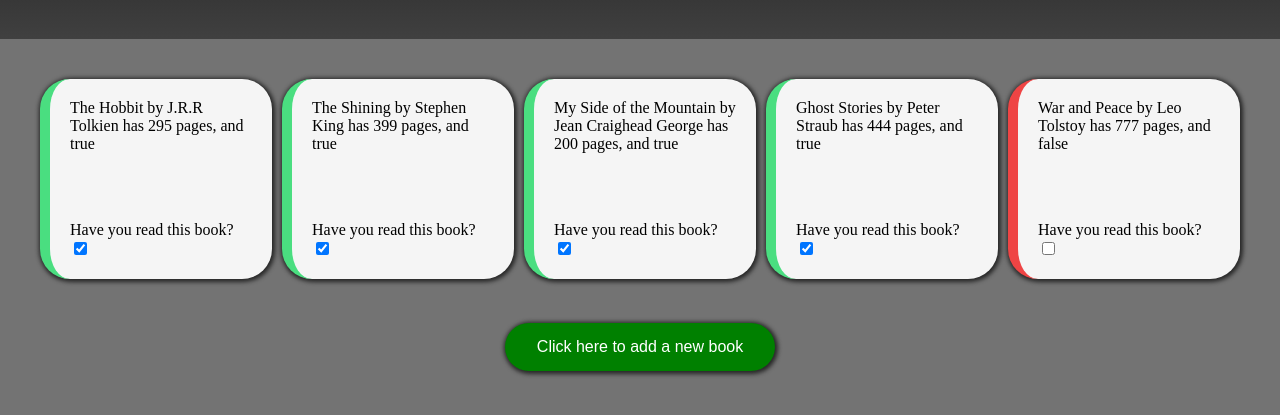
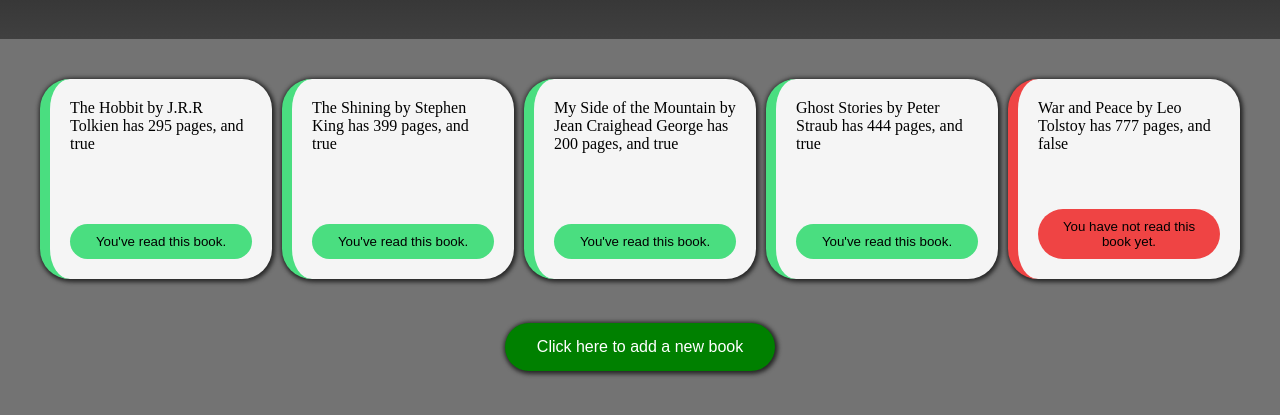
Before and after one commit to ihess95/odinLibrary, a plain HTML site: page index.html in a window 1280 px wide. Shown: the part 81-496 px from the top of the page. Drawn offline with Linux system fonts and the light colour scheme.

Commit message:
make button on card style properly, need for added still

```diff
--- a/script.js
+++ b/script.js
@@ -6,6 +6,16 @@
 let newDiv = "";
 const libraryContainer = document.querySelector(".bookshelf");
 const addButton = document.createElement("button");
+let toggleSwitch = document.createElement("label");
+let input = document.createElement("input");
+let switchSpan = document.createElement("slider");
+toggleSwitch.textContent = "test";
+toggleSwitch.appendChild(input);
+input.appendChild(switchSpan);
+
+toggleSwitch.classList.add("switch");
+input.type = "checkbox";
+switchSpan.classList.add("slider", "round");
 
 function Book(title, author, pageCount, isRead) {
   this.title = title;
@@ -56,24 +66,25 @@
     newDiv.classList.add("book" + i);
     newContent = document.createTextNode(myLibrary[i].info());
     newDiv.appendChild(newContent);
-    let toggleSwitch = document.createElement("label");
-    let input = document.createElement("input");
-    let switchSpan = document.createElement("slider");
-    toggleSwitch.textContent = "Have you read this book?";
-    toggleSwitch.appendChild(input);
-    input.appendChild(switchSpan);
-    newDiv.appendChild(toggleSwitch);
     libraryContainer.appendChild(newDiv);
-    toggleSwitch.classList.add("switch");
-    input.type = "checkbox";
-    switchSpan.classList.add("slider", "round");
+    addReadButton(newDiv, myLibrary[i]);
 
     if (myLibrary[i].read === "true") {
       newDiv.style.borderLeft = "#4ade80 solid 10px";
-      input.checked = true;
     } else {
       newDiv.style.borderLeft = "#ef4444 solid 10px";
     }
+  }
+}
+function addReadButton(div, tempVar) {
+  let readButton = document.createElement("button");
+  div.appendChild(readButton);
+  if (tempVar.read === "true") {
+    readButton.textContent = "You've read this book.";
+    readButton.style.backgroundColor = "#4ade80";
+  } else {
+    readButton.textContent = "You have not read this book yet.";
+    readButton.style.backgroundColor = "#ef4444";
   }
 }
 
@@ -85,6 +96,7 @@
   newDiv.appendChild(newContent);
   libraryContainer.appendChild(newDiv);
   hasBeenRead();
+  addReadButton(newDiv, myLibrary.slice(-1)[0].read);
 }
 
 function hasBeenRead() {
--- a/styles/style.scss
+++ b/styles/style.scss
@@ -28,6 +28,11 @@
   .switch {
     align-self: flex-end;
   }
+  button {
+    border-radius: 30px;
+    border: none;
+    padding: 10px;
+  }
 }
 
 .buttonDiv {
```
Also changed, not shown: styles/style.css, 1 other file.
